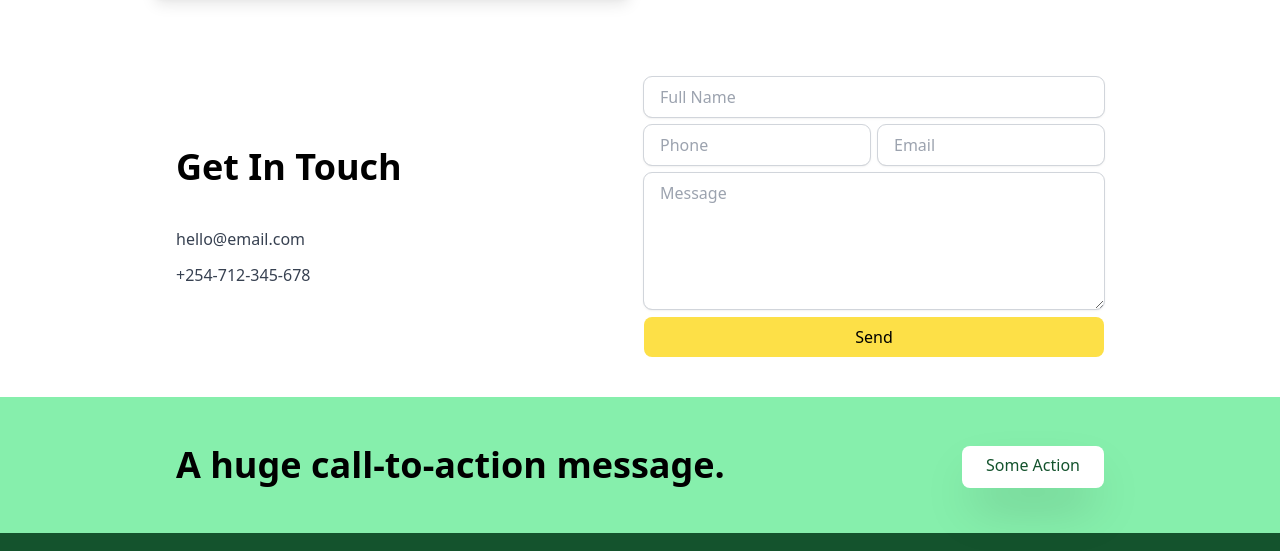
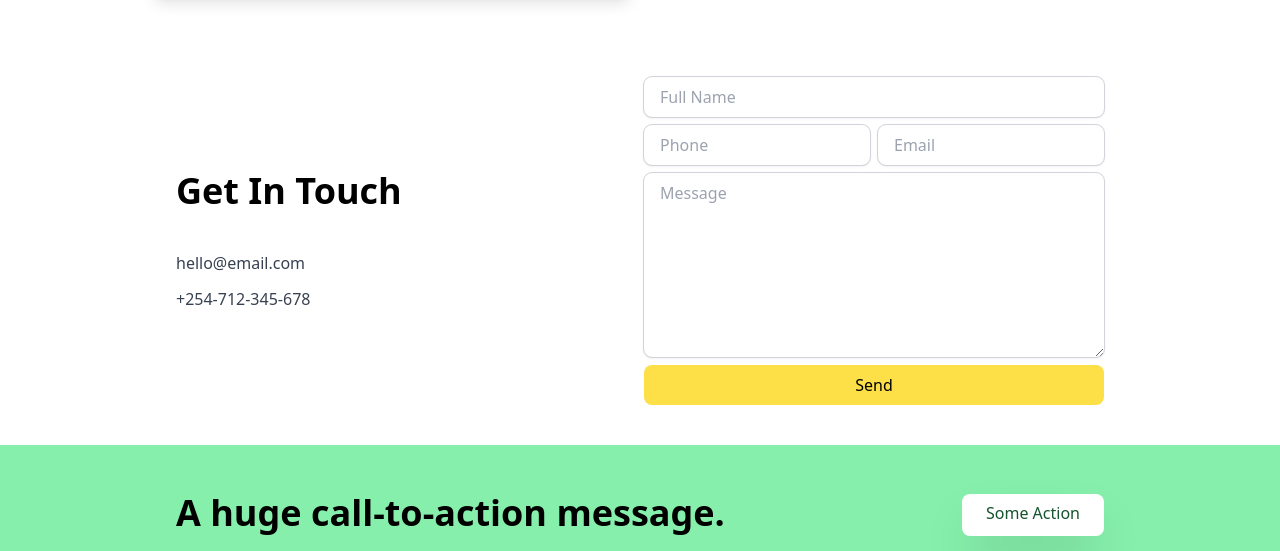
Before and after one commit to insidemordecai/drew-project, a website: page index.html in a window 1280 px wide. Shown: the part 1594-2145 px from the top of the page. Drawn offline with Linux system fonts and the light colour scheme.

Commit message:
increase size of textarea

```diff
--- a/index.html
+++ b/index.html
@@ -150,7 +150,7 @@
           <div class="flex flex-col md:w-full">
             <textarea name="message" id="message"
               class="flex px-4 py-2 rounded-lg outline outline-1 outline-gray-300 shadow focus:outline-2 focus:outline-yellow-300"
-              rows="5" placeholder="Message"></textarea>
+              rows="7" placeholder="Message"></textarea>
           </div>
           <button
             class="block px-7 py-2 rounded-lg bg-yellow-300 w-full mx-auto hover:bg-green-900 hover:text-white hover:transition-all focus:outline-none"
```
Also changed, not shown: css/main.css.
